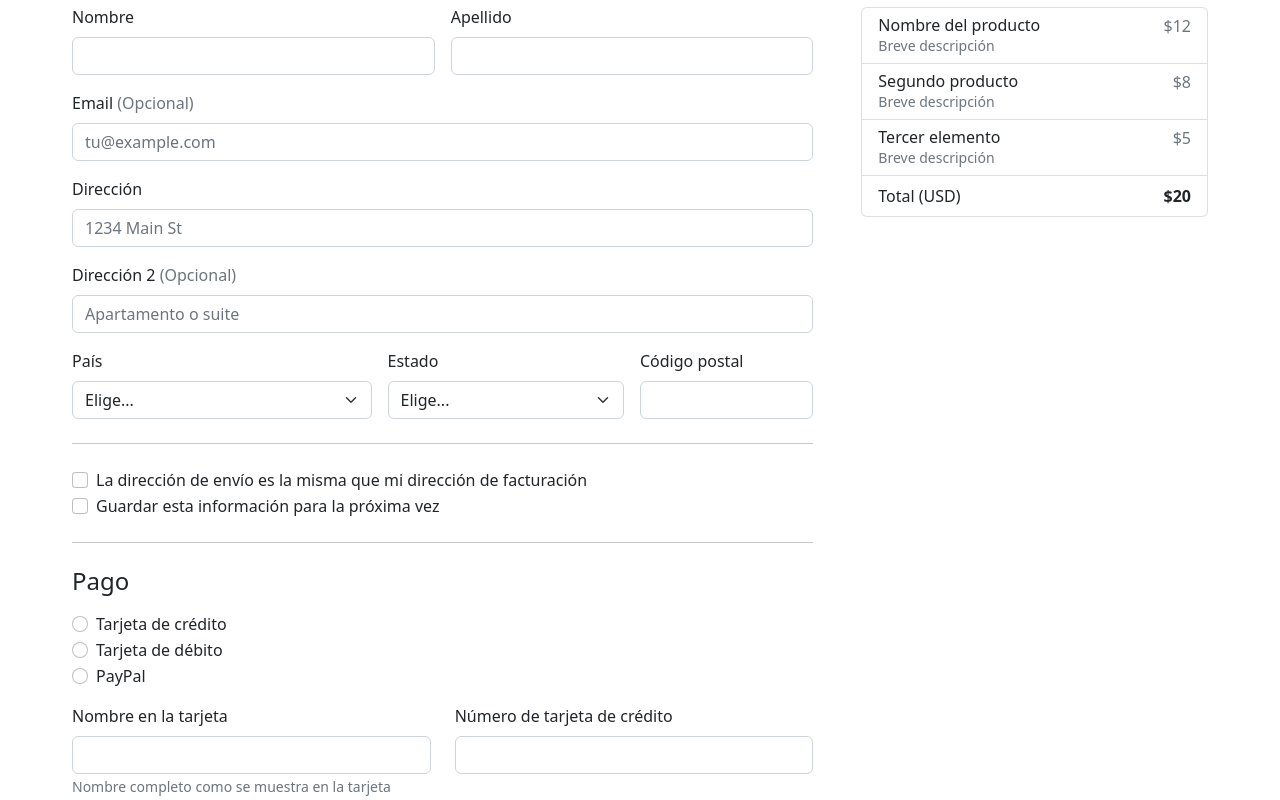
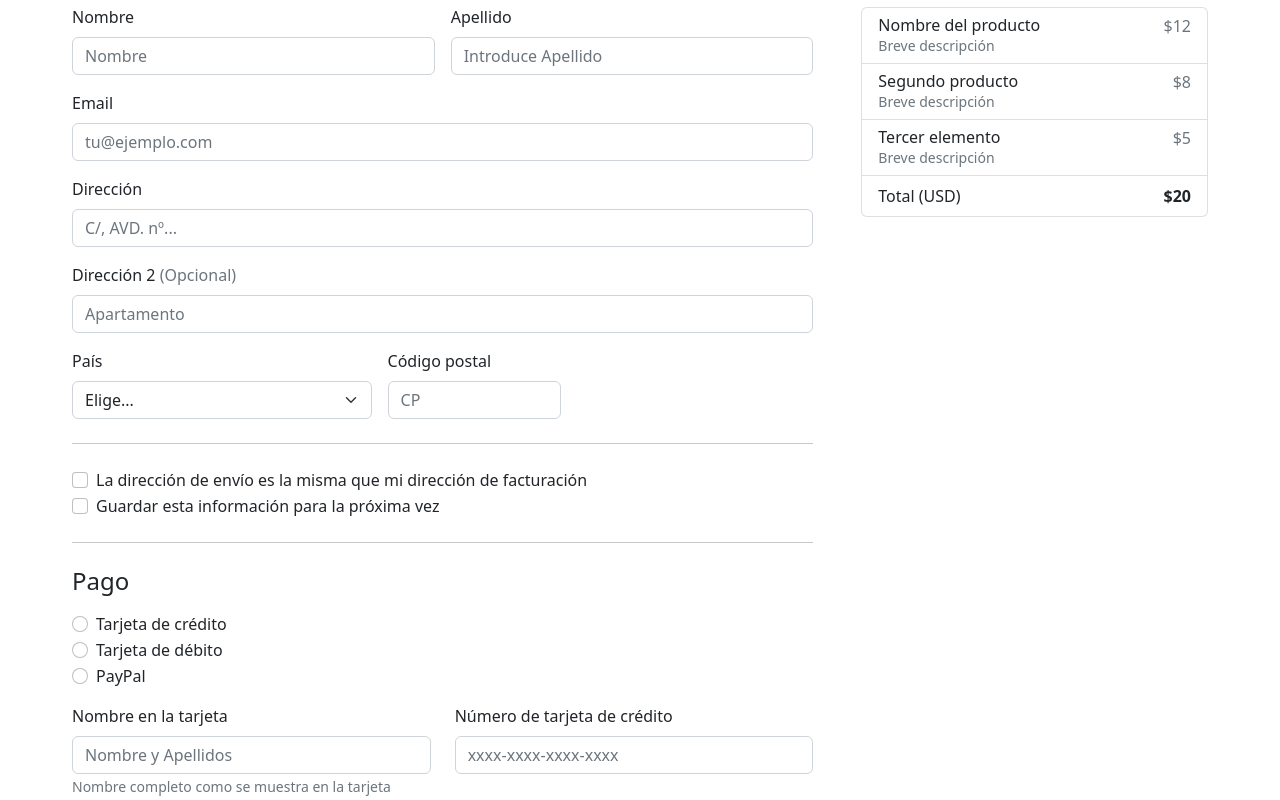
Before and after one commit to juanordone/reactclase, a React (Vite) app in the folder vite-project/: page /FormasDePago in a window 1280 px wide. Shown: the part 280-1080 px from the top of the page. Built offline with nearby package versions, Linux system fonts and the light colour scheme.

Commit message:
formulario de pago con formik

```diff
--- a/vite-project/package.json
+++ b/vite-project/package.json
@@ -11,9 +11,11 @@
   "dependencies": {
     "bootstrap": "^5.2.3",
     "bootstrap-icons": "^1.10.3",
+    "formik": "^2.2.9",
     "react": "^18.2.0",
     "react-dom": "^18.2.0",
-    "react-router-dom": "^6.6.1"
+    "react-router-dom": "^6.6.1",
+    "yup": "^0.32.11"
   },
   "devDependencies": {
     "@types/react": "^18.0.26",
--- /dev/null
+++ b/vite-project/src/components/FormularioPago/BasicFormSchema.js
@@ -0,0 +1,20 @@
+import * as yup from "yup";
+
+export const BasicFormSchema = yup.object().shape({
+  nombre: yup.string().required("REQUERIDO").min(3,"el nombre no puede tener menos de 3 caracteres"),
+  apellido: yup.string().min(3).required("REQUERIDO"),
+  email: yup
+    .string()
+    .email("Por favor introduzca Email valido")
+    .required("REQUERIDO"),
+  direccion: yup.string().required("REQUERIDO"),
+  direccion2: yup.string(),
+  pais: yup
+    .string()
+    .oneOf(["España", "Portugal", "Francia"], "Pais no valido")
+    .required("REQUERIDO"),
+  cp: yup.number().max(5).required("REQUERIDO"),
+  nombreTarjeta: yup.string().required("REQUERIDO").min(3),
+  numeroTarjeta: yup.number().required("REQUERIDO"),
+  CVV: yup.number().max(3).required("REQUERIDO"),
+});
--- a/vite-project/src/components/FormularioPago/FormularioPago.jsx
+++ b/vite-project/src/components/FormularioPago/FormularioPago.jsx
@@ -1,4 +1,27 @@
+import { useFormik } from "formik";
+import { initialValues } from "./utils/form";
+import { BasicFormSchema } from "./BasicFormSchema";
+
 export default function FormularioPago() {
+  const onSubmit = async (values,actions) => {
+    console.log(values)
+    console.log(actions)
+    await new Promise((resolve) => setTimeout(resolve, 2000));
+    actions.resetForm();
+  }
+  const {
+    values,
+    errors,
+    touched,
+    isSubmitting,
+    handleBlur,
+    handleChange,
+    handleSubmit,
+  } = useFormik({
+    initialValues,
+    validationSchema: BasicFormSchema,
+    onSubmit,
+  });
   return (
     <div className="row g-5 m-5">
       <div className="col-md-5 col-lg-4 order-md-last">
@@ -37,48 +60,61 @@ export default function FormularioPago() {
       </div>
       <div className="col-md-7 col-lg-8">
         <h4 className="mb-3">Dirección de envio</h4>
-        <form className="needs-validation" novalidate="" />
+        <form
+          className="needs-validation"
+          onSubmit={handleSubmit}
+          autoComplete="off"
+          noValidate
+        >
           <div className="row g-3">
             <div className="col-sm-6">
-            <label for="firstName" className="form-label">
+              <label htmlFor="nombre" className="form-label">
                 Nombre
               </label>
               <input
+                value={values.nombre}
+                onChange={handleChange}
                 type="text"
-              className="form-control"
-              id="firstName"
-              placeholder=""
-              value=""
-              required=""
+                className= "form-control"
+                id="nombre"
+                placeholder="Nombre"
+                required
               />
-            <div className="invalid-feedback">
-              Se requiere un nombre válido.
+
+              <div className={errors.nombre && touched.nombre ? "invalid-feedback" : ""}>
+                {errors.nombre}
               </div>
             </div>
             <div className="col-sm-6">
-            <label for="lastName" className="form-label">
+              <label htmlFor="apellido" className="form-label">
                 Apellido
               </label>
               <input
                 type="text"
                 className="form-control"
-              id="lastName"
-              placeholder=""
-              value=""
+                id="apellido"
+                placeholder="Introduce Apellido"
+                value={values.apellido}
+                onChange={handleChange}
+                onBlur={handleBlur}
                 required=""
               />
-            <div className="invalid-feedback">Se requiere apellido válido.</div>
+              <div className="invalid-feedback">
+                Se requiere apellido válido.
+              </div>
             </div>
 
             <div className="col-12">
-            <label for="email" className="form-label">
-              Email <span className="text-muted">(Opcional)</span>
+              <label htmlFor="email" className="form-label">
+                Email
               </label>
               <input
                 type="email"
+                onChange={handleChange}
                 className="form-control"
                 id="email"
-              placeholder="tu@example.com"
+                placeholder="tu@ejemplo.com"
+                value={values.email}
               />
               <div className="invalid-feedback">
                 Ingresa una dirección de correo electrónico válida para
@@ -86,15 +122,17 @@ export default function FormularioPago() {
               </div>
             </div>
             <div className="col-12">
-            <label for="address" className="form-label">
+              <label htmlFor="direccion" className="form-label">
                 Dirección
               </label>
               <input
                 type="text"
+                onChange={handleChange}
                 className="form-control"
-              id="address"
-              placeholder="1234 Main St"
+                id="direccion"
+                placeholder="C/, AVD. nº..."
                 required=""
+                value={values.direccion}
               />
               <div className="invalid-feedback">
                 Por favor introduce tu direccion de envio. Please enter your
@@ -102,48 +140,48 @@ export default function FormularioPago() {
               </div>
             </div>
             <div className="col-12">
-            <label for="address2" className="form-label">
+              <label htmlFor="direccion2" className="form-label">
                 Dirección 2 <span className="text-muted">(Opcional)</span>
               </label>
               <input
                 type="text"
+                onChange={handleChange}
                 className="form-control"
-              id="address2"
-              placeholder="Apartamento o suite"
+                id="direccion2"
+                placeholder="Apartamento"
+                value={values.direccion2}
               />
             </div>
             <div className="col-md-5">
-            <label for="country" className="form-label">
+              <label htmlFor="country" className="form-label">
                 País
               </label>
-            <select className="form-select" id="country" required="">
-              <option value="">Elige...</option>
-              <option>United States</option>
+              <select
+                className="form-select"
+                id="pais"
+                onChange={handleChange}
+                required=""
+              >
+                <option value={values.pais}>Elige...</option>
+                <option>España</option>
+                <option>Portugal</option>
+                <option>Francia</option>
               </select>
               <div className="invalid-feedback">Selecciona un país válido.</div>
             </div>
-          <div className="col-md-4">
-            <label for="state" className="form-label">
-              Estado
-            </label>
-            <select className="form-select" id="state" required="">
-              <option value="">Elige...</option>
-              <option>California</option>
-            </select>
-            <div className="invalid-feedback">
-              Proporciona un estado válido.
-            </div>
-          </div>
+
             <div className="col-md-3">
-            <label for="zip" className="form-label">
+              <label htmlFor="cp" className="form-label">
                 Código postal
               </label>
               <input
-              type="text"
+                onChange={handleChange}
+                type="number"
                 className="form-control"
-              id="zip"
-              placeholder=""
+                id="cp"
+                placeholder="CP"
                 required=""
+                value={values.cp}
               />
               <div className="invalid-feedback">Código postal requerido.</div>
             </div>
@@ -155,13 +193,17 @@ export default function FormularioPago() {
               className="form-check-input"
               id="same-address"
             />
-          <label className="form-check-label" for="same-address">
+            <label className="form-check-label" htmlFor="same-address">
               La dirección de envío es la misma que mi dirección de facturación
             </label>
           </div>
           <div className="form-check">
-          <input type="checkbox" className="form-check-input" id="save-info" />
-          <label className="form-check-label" for="save-info">
+            <input
+              type="checkbox"
+              className="form-check-input"
+              id="save-info"
+            />
+            <label className="form-check-label" htmlFor="save-info">
               Guardar esta información para la próxima vez
             </label>
           </div>
@@ -174,10 +216,10 @@ export default function FormularioPago() {
                 name="paymentMethod"
                 type="radio"
                 className="form-check-input"
-              checked=""
-              required=""
+
+
               />
-            <label className="form-check-label" for="credit">
+              <label className="form-check-label" htmlFor="credit">
                 Tarjeta de crédito
               </label>
             </div>
@@ -187,9 +229,9 @@ export default function FormularioPago() {
                 name="paymentMethod"
                 type="radio"
                 className="form-check-input"
-              required=""
+
               />
-            <label className="form-check-label" for="debit">
+              <label className="form-check-label" htmlFor="debit">
                 Tarjeta de débito
               </label>
             </div>
@@ -199,24 +241,26 @@ export default function FormularioPago() {
                 name="paymentMethod"
                 type="radio"
                 className="form-check-input"
-              required=""
+
               />
-            <label className="form-check-label" for="paypal">
+              <label className="form-check-label" htmlFor="paypal">
                 PayPal
               </label>
             </div>
           </div>
           <div className="row gy-3">
             <div className="col-md-6">
-            <label for="cc-name" className="form-label">
+              <label htmlFor="nombreTarjeta" className="form-label">
                 Nombre en la tarjeta
               </label>
               <input
                 type="text"
                 className="form-control"
-              id="cc-name"
-              placeholder=""
+                id="nombreTarjeta"
+                placeholder="Nombre y Apellidos"
                 required=""
+                onChange={handleChange}
+                value={values.nombreTarjeta}
               />
               <small className="text-muted">
                 Nombre completo como se muestra en la tarjeta
@@ -226,45 +270,51 @@ export default function FormularioPago() {
               </div>
             </div>
             <div className="col-md-6">
-            <label for="cc-number" className="form-label">
+              <label htmlFor="numeroTarjeta" className="form-label">
                 Número de tarjeta de crédito
               </label>
               <input
-              type="text"
+                type="number"
                 className="form-control"
-              id="cc-number"
-              placeholder=""
+                id="numeroTarjeta"
+                placeholder="xxxx-xxxx-xxxx-xxxx"
                 required=""
+                onChange={handleChange}
+                value={values.numeroTarjeta}
               />
               <div className="invalid-feedback">
                 Se requiere número de tarjeta de crédito
               </div>
             </div>
             <div className="col-md-3">
-            <label for="cc-expiration" className="form-label">
+              <label htmlFor="vencimiento" className="form-label">
                 Vencimiento
               </label>
               <input
                 type="text"
                 className="form-control"
-              id="cc-expiration"
-              placeholder=""
+                id="vencimiento"
+                placeholder="Caduca en..."
                 required=""
+                onChange={handleChange}
+                value={values.vencimiento}
               />
               <div className="invalid-feedback">
                 Fecha de vencimiento requerida
               </div>
             </div>
             <div className="col-md-3">
-            <label for="cc-cvv" className="form-label">
+              <label htmlFor="CVV" className="form-label">
                 CVV
               </label>
               <input
                 type="text"
                 className="form-control"
-              id="cc-cvv"
-              placeholder=""
+                id="CVV"
+                placeholder="***"
                 required=""
+                onChange={handleChange}
+                value={values.CVV}
               />
               <div className="invalid-feedback">
                 Código de seguridad requerido
@@ -272,9 +322,10 @@ export default function FormularioPago() {
             </div>
           </div>
           <hr className="my-4" />
-        <button className="w-100 btn btn-primary btn-lg" type="submit">
+          <button className="w-100 btn btn-primary btn-lg" disabled={isSubmitting} type="submit">
             PAGAR
           </button>
+        </form>
       </div>
     </div>
   );
--- /dev/null
+++ b/vite-project/src/components/FormularioPago/utils/form.js
@@ -0,0 +1,14 @@
+export const initialValues = {
+  nombre: "",
+  apellido: "",
+  email: "",
+  direccion: "",
+  direccion2: "",
+  pais: "",
+  cp: "",
+  nombreTarjeta: "",
+  numeroTarjeta: "",
+  vencimiento: "",
+  CVV: "",
+
+};
```
Also changed, not shown: vite-project/src/components/Card/Card.jsx (+17 -9 lines), 1 other file (tests, documents, lock files or other folders). Lines whose indentation alone changed are shown as unchanged.
